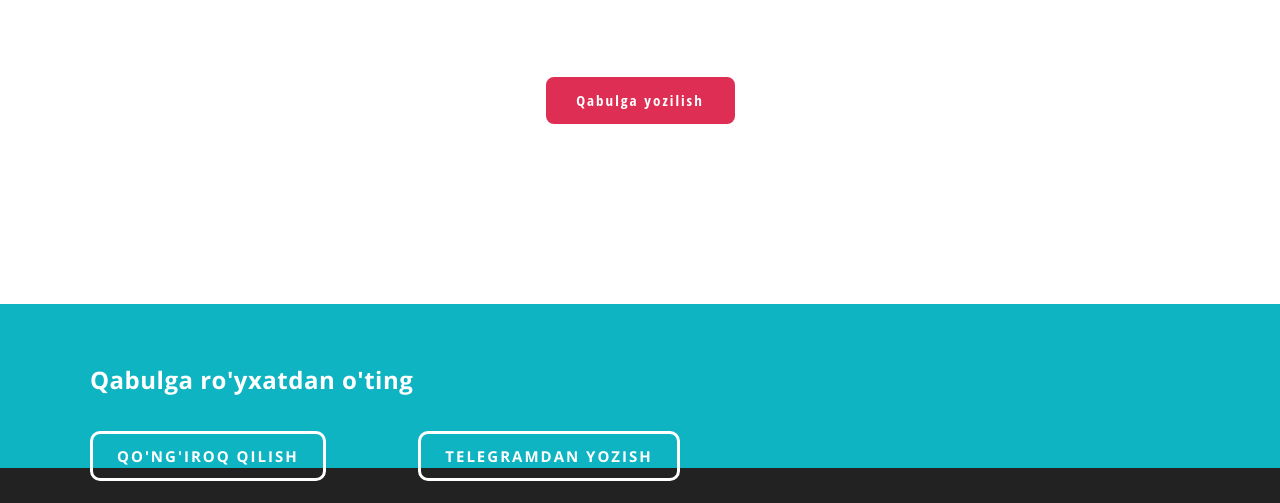
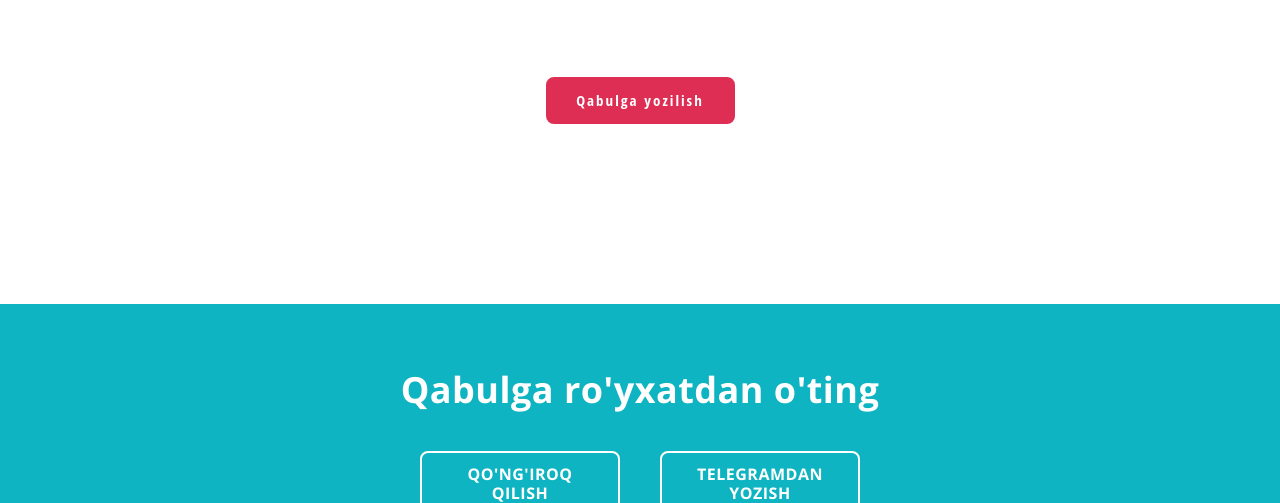
Before and after one commit to Frontend-testers/AnsorMed-promo, a plain HTML site: page index.html in a window 1280 px wide. Shown: the part 1932-2435 px from the top of the page. Drawn offline with nearby package versions, Linux system fonts and the light colour scheme.

Commit message:
add cta final corrections

```diff
--- a/css/styles.css
+++ b/css/styles.css
@@ -285,39 +285,42 @@ color: #fff;
 .cta {
   background-color:rgba(14, 180, 193, 1);
   color: #fff;
+  padding-top: 64px;
+  padding-bottom: 64px;
 }
-/* .h2-heading {
-  margin-left: auto;
-  margin-right: auto;
-} */
-.cta-heading {
+.cta h2 {
+  text-align: center;
+  margin-top: 0;
+  margin-bottom: 40px;
+  font-family:"Open Sans" , "Arial" , serif;
+  font-size: 36px;
+  line-height: 1.2;
+}
+.cta-div {
+  display: flex;
+  justify-content: center;
+  align-items: center;
+}
+.cta-a {
+  text-align: center;
+  display: inline-block;
+  padding: 0;
   margin: 0;
-  padding: 0;
-  padding-top: 64px;
-  padding-bottom: 52px;
-}
-
-.cta-link a {
-  color: #fff;
+  width: 200px;
+  padding: 12px 24px ;
+  text-transform: uppercase;
   text-decoration: none;
   font-weight: 700;
-  font-size: 15px;
-  line-height: 120%;
-  letter-spacing: 2px;
-  text-transform: uppercase;
-  box-sizing: content-box;
-  border-style: solid;
-  border-radius: 10px;
-  padding: 12px 24px;
-  margin-right: 88px;
-
+  font-style: 15px;
+  line-height: 1.2;
+  border: solid #fff 2px;
+  background-color: transparent;
+  border-color: #fff;
+  color: #fff;
+  border-radius:8px;
 }
-.cta-link a:last-child {
-  margin-right: 0;
-}
-.cta-a {
-  /* margin-left: auto;
-  margin-right: auto; */
+.cta-a:not(:last-child) {
+  margin-right: 40px;
 }
 
 /* FOOTER */
--- a/index.html
+++ b/index.html
@@ -129,8 +129,11 @@
         <div class="container">
 
           <h2 class="cta-heading">Qabulga ro'yxatdan o'ting</h2>
-          <a class="cta-a" href="#">Qo'ng'iroq qilish</a>
-          <a class="cta-a" href="#">Telegramdan yozish</a>
+
+          <div class="cta-div">
+            <a class="main-button-solid cta-a" href="tel:+998913571058">Qo'ng'iroq qilish</a>
+            <a class="main-button-solid cta-a" href="http://t.me/ansor_admin" target="_blank">Telegramdan yozish</a>
+          </div>
 
         </div>
       </div>
```
